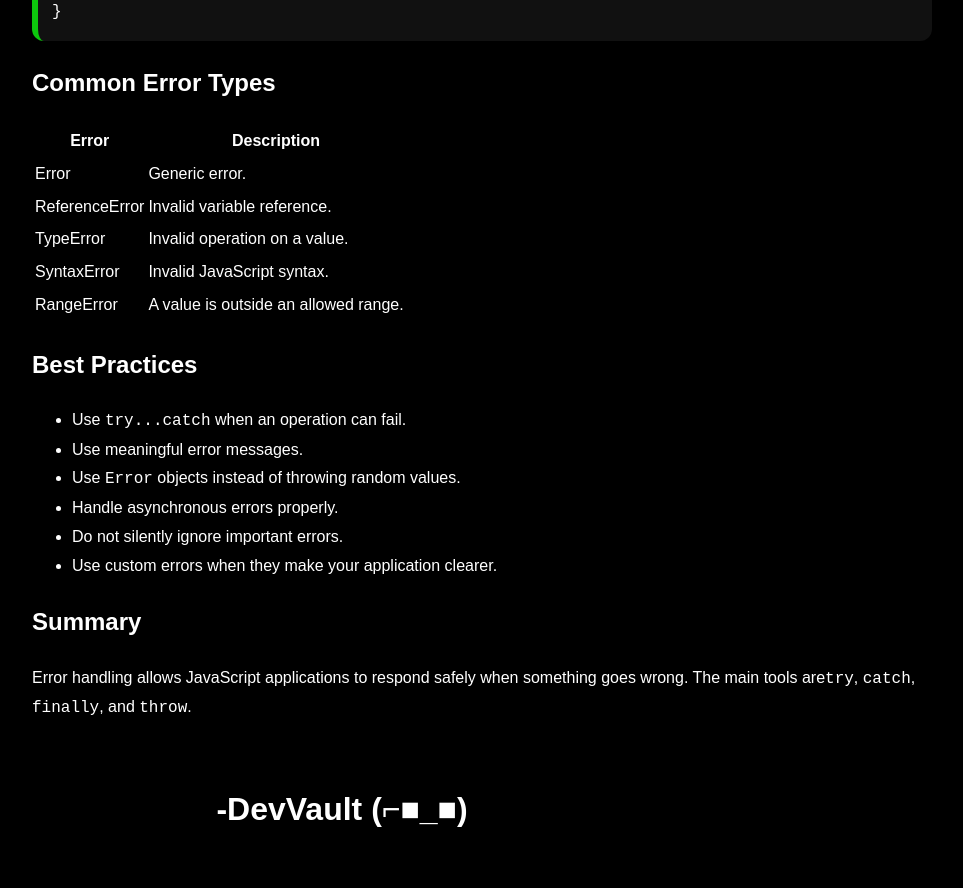
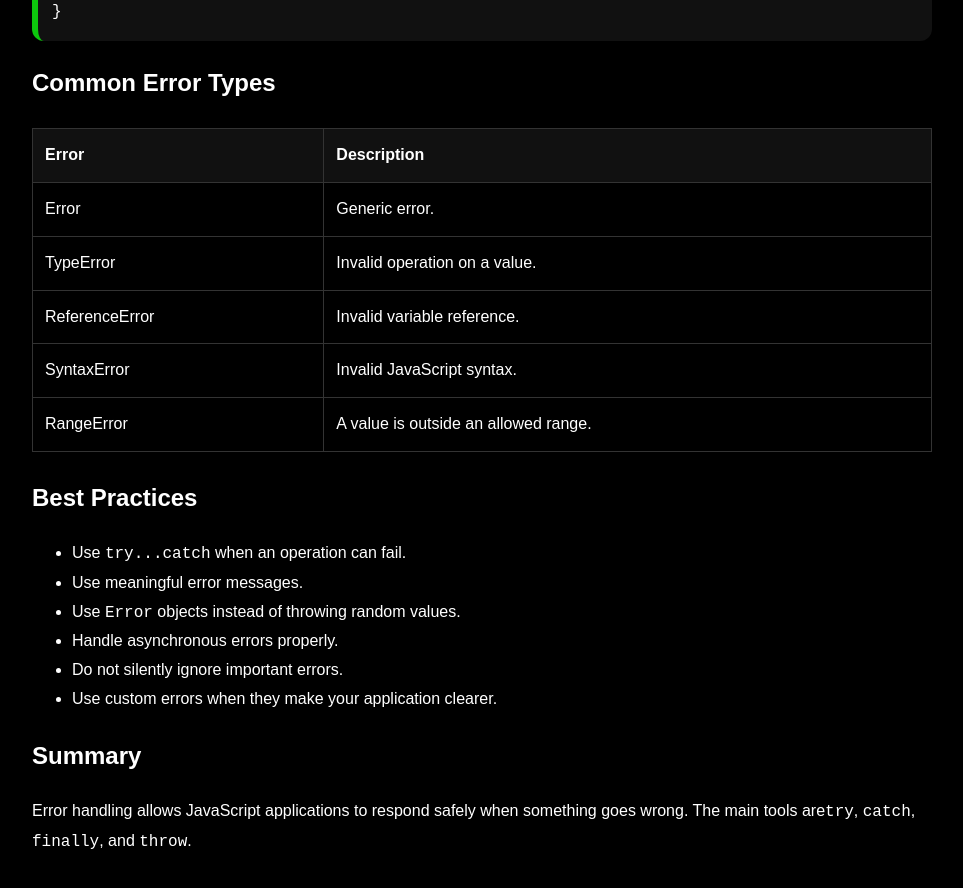
Before and after one commit to asmitbiswas/Project-Next-JS, a Next.js app in the folder app/: page /JavaScript/Error_Handling in a window 1280 px wide. Shown: the part 6180-7068 px from the top of the page, without its empty margins (298-1261 px from the left). Built offline with nearby package versions, Linux system fonts and the light colour scheme.

Commit message:
fixed bug in Err handling page

```diff
--- a/app/app/(categories)/JavaScript/(JavaScriptTopics)/Error_Handling/page.tsx
+++ b/app/app/(categories)/JavaScript/(JavaScriptTopics)/Error_Handling/page.tsx
@@ -436,36 +436,136 @@ try {
 
             <h2>Common Error Types</h2>
 
-            <table>
+            <table
+                style={{
+                    width: "100%",
+                    borderCollapse: "collapse",
+                    margin: "24px 0"
+                }}
+            >
                 <tbody>
                     <tr>
-                        <th>Error</th>
-                        <th>Description</th>
+                        <th
+                            style={{
+                                border: "1px solid #333",
+                                padding: "12px",
+                                textAlign: "left",
+                                backgroundColor: "#111"
+                            }}
+                        >
+                            Error
+                        </th>
+
+                        <th
+                            style={{
+                                border: "1px solid #333",
+                                padding: "12px",
+                                textAlign: "left",
+                                backgroundColor: "#111"
+                            }}
+                        >
+                            Description
+                        </th>
                     </tr>
 
                     <tr>
-                        <td>Error</td>
-                        <td>Generic error.</td>
+                        <td
+                            style={{
+                                border: "1px solid #333",
+                                padding: "12px"
+                            }}
+                        >
+                            Error
+                        </td>
+
+                        <td
+                            style={{
+                                border: "1px solid #333",
+                                padding: "12px"
+                            }}
+                        >
+                            Generic error.
+                        </td>
                     </tr>
 
                     <tr>
-                        <td>ReferenceError</td>
-                        <td>Invalid variable reference.</td>
+                        <td
+                            style={{
+                                border: "1px solid #333",
+                                padding: "12px"
+                            }}
+                        >
+                            TypeError
+                        </td>
+
+                        <td
+                            style={{
+                                border: "1px solid #333",
+                                padding: "12px"
+                            }}
+                        >
+                            Invalid operation on a value.
+                        </td>
                     </tr>
 
                     <tr>
-                        <td>TypeError</td>
-                        <td>Invalid operation on a value.</td>
+                        <td
+                            style={{
+                                border: "1px solid #333",
+                                padding: "12px"
+                            }}
+                        >
+                            ReferenceError
+                        </td>
+
+                        <td
+                            style={{
+                                border: "1px solid #333",
+                                padding: "12px"
+                            }}
+                        >
+                            Invalid variable reference.
+                        </td>
                     </tr>
 
                     <tr>
-                        <td>SyntaxError</td>
-                        <td>Invalid JavaScript syntax.</td>
+                        <td
+                            style={{
+                                border: "1px solid #333",
+                                padding: "12px"
+                            }}
+                        >
+                            SyntaxError
+                        </td>
+
+                        <td
+                            style={{
+                                border: "1px solid #333",
+                                padding: "12px"
+                            }}
+                        >
+                            Invalid JavaScript syntax.
+                        </td>
                     </tr>
 
                     <tr>
-                        <td>RangeError</td>
-                        <td>A value is outside an allowed range.</td>
+                        <td
+                            style={{
+                                border: "1px solid #333",
+                                padding: "12px"
+                            }}
+                        >
+                            RangeError
+                        </td>
+
+                        <td
+                            style={{
+                                border: "1px solid #333",
+                                padding: "12px"
+                            }}
+                        >
+                            A value is outside an allowed range.
+                        </td>
                     </tr>
                 </tbody>
             </table>
```
Lines whose indentation alone changed are shown as unchanged.
